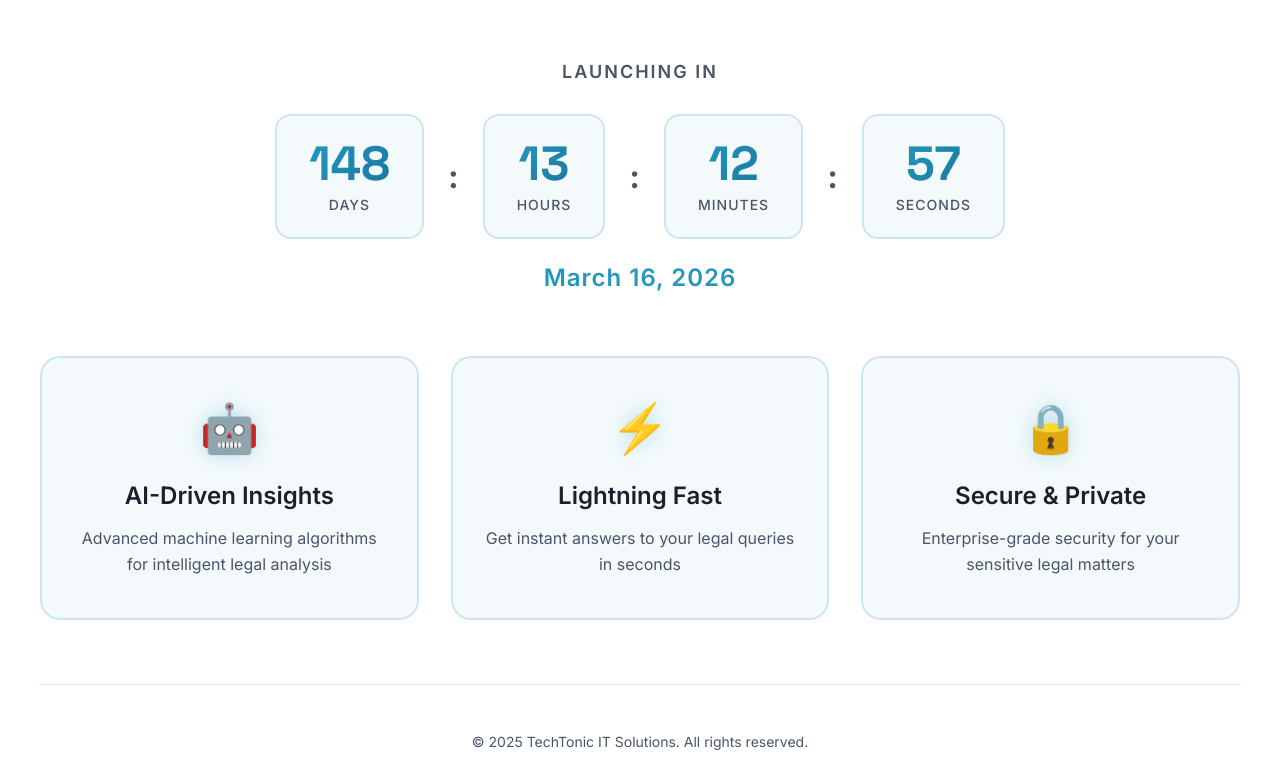
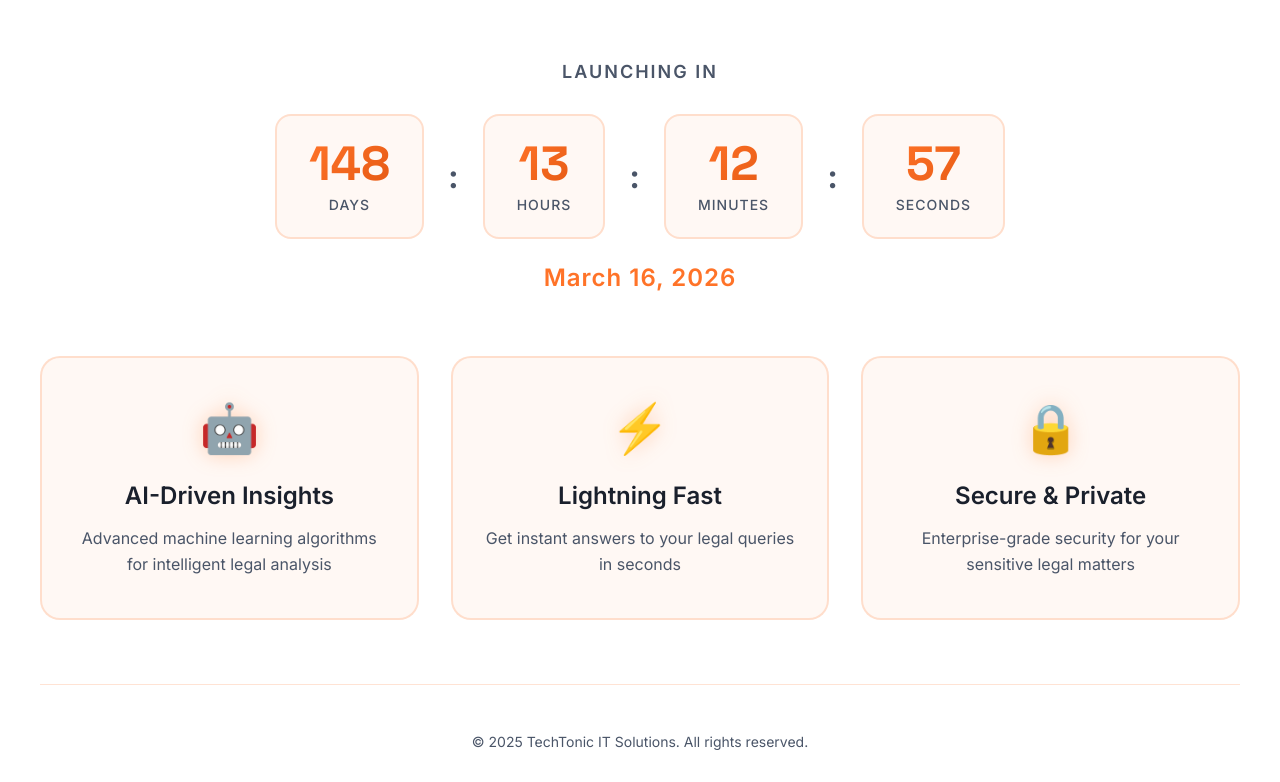
Before and after one commit to sangirash/LAU-placeholder, a website: page index.html in a window 1280 px wide. Shown: the part 651-1433 px from the top of the page. Drawn offline with Linux system fonts and the light colour scheme.

```diff
--- a/styles.css
+++ b/styles.css
@@ -5,14 +5,14 @@
 }
 
 :root {
-    --primary-color: rgb(37, 150, 190);
-    --primary-gradient: linear-gradient(135deg, rgb(37, 150, 190) 0%, rgb(25, 120, 160) 100%);
-    --secondary-gradient: linear-gradient(135deg, rgb(37, 150, 190) 0%, rgb(45, 170, 210) 100%);
+    --primary-color: rgb(255, 115, 40);
+    --primary-gradient: linear-gradient(135deg, rgb(255, 115, 40) 0%, rgb(230, 90, 20) 100%);
+    --secondary-gradient: linear-gradient(135deg, rgb(255, 115, 40) 0%, rgb(255, 140, 70) 100%);
     --light-bg: #ffffff;
-    --card-bg: rgba(37, 150, 190, 0.05);
+    --card-bg: rgba(255, 115, 40, 0.05);
     --text-primary: #1a202c;
     --text-secondary: #4a5568;
-    --glow-color: rgba(37, 150, 190, 0.3);
+    --glow-color: rgba(255, 115, 40, 0.3);
 }
 
 body {
@@ -96,7 +96,7 @@
     padding: 0.5rem 1.5rem;
     background: var(--card-bg);
     backdrop-filter: blur(10px);
-    border: 1px solid rgba(37, 150, 190, 0.3);
+    border: 1px solid rgba(255, 115, 40, 0.3);
     border-radius: 50px;
     margin-bottom: 2rem;
     font-size: 0.875rem;
@@ -168,7 +168,7 @@
 .time-unit {
     background: var(--card-bg);
     backdrop-filter: blur(10px);
-    border: 2px solid rgba(37, 150, 190, 0.2);
+    border: 2px solid rgba(255, 115, 40, 0.2);
     border-radius: 16px;
     padding: 1.5rem 2rem;
     min-width: 120px;
@@ -177,8 +177,8 @@
 
 .time-unit:hover {
     transform: translateY(-5px);
-    border-color: rgba(37, 150, 190, 0.5);
-    box-shadow: 0 10px 40px rgba(37, 150, 190, 0.2);
+    border-color: rgba(255, 115, 40, 0.5);
+    box-shadow: 0 10px 40px rgba(255, 115, 40, 0.2);
 }
 
 .time-value {
@@ -227,7 +227,7 @@
 .feature-card {
     background: var(--card-bg);
     backdrop-filter: blur(10px);
-    border: 2px solid rgba(37, 150, 190, 0.2);
+    border: 2px solid rgba(255, 115, 40, 0.2);
     border-radius: 20px;
     padding: 2.5rem 2rem;
     transition: all 0.3s ease;
@@ -235,8 +235,8 @@
 
 .feature-card:hover {
     transform: translateY(-10px);
-    border-color: rgba(37, 150, 190, 0.5);
-    box-shadow: 0 20px 60px rgba(37, 150, 190, 0.2);
+    border-color: rgba(255, 115, 40, 0.5);
+    box-shadow: 0 20px 60px rgba(255, 115, 40, 0.2);
 }
 
 .feature-icon {
@@ -350,7 +350,7 @@
 /* Footer */
 .footer {
     padding-top: 3rem;
-    border-top: 1px solid rgba(37, 150, 190, 0.2);
+    border-top: 1px solid rgba(255, 115, 40, 0.2);
     display: flex;
     justify-content: center;
     align-items: center;
```
